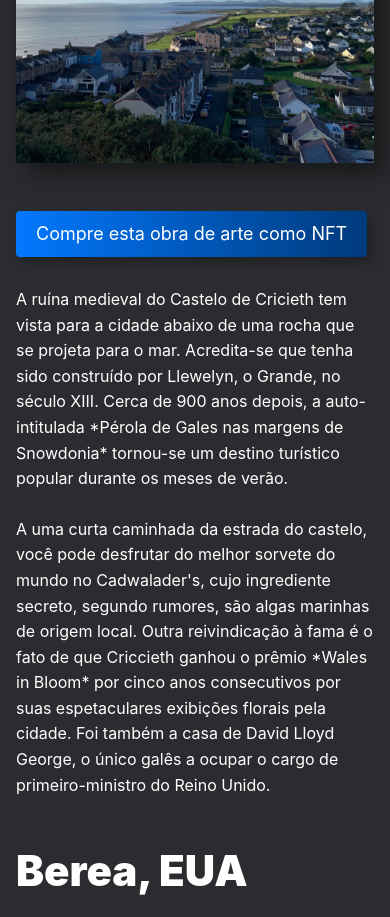
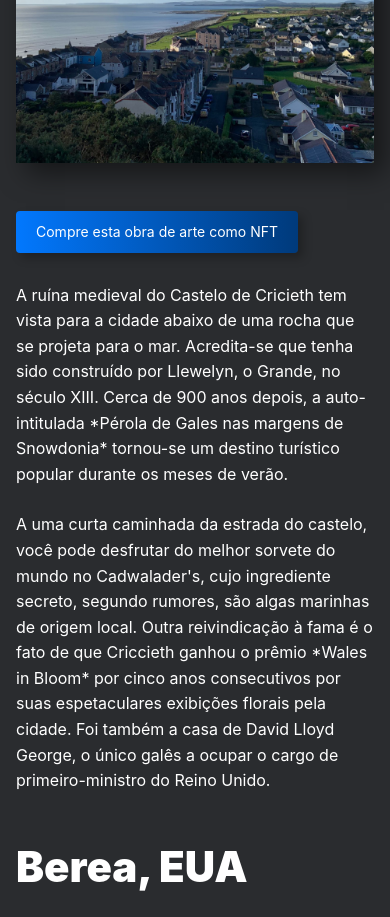
Before and after one commit to bastienroque/web_project_homeland, a plain HTML site: page index.html in a window 390 px wide. Shown: the part 4105-5022 px from the top of the page. Drawn offline with nearby package versions, Linux system fonts and the light colour scheme.

Commit message:
Correção responsividade na seção places

```diff
--- a/blocks/places.css
+++ b/blocks/places.css
@@ -70,7 +70,6 @@
 }
 
 .place__button {
-    width: max-content;
     font-size: 18px;
     text-decoration: none;
     background-image: linear-gradient(to right, #0278FE, #003A7B);
@@ -79,6 +78,7 @@
     border-radius: 4px;
     padding: 13px 20px;
     box-shadow: 5px 5px 10px rgba(0,0,0,.25);
+    align-self: flex-start;
 }
 
 .place__button:hover {
@@ -90,6 +90,10 @@
         margin-top: 88px;
         margin-left: 24px;
         margin-right: 24px;
+    }
+
+    .place {
+        column-gap: 28px;
     }
 
     .place__title {
@@ -115,4 +119,8 @@
     flex-direction: column;
     gap: 30px;
     }
+
+    .place__button {
+    font-size: 14px;
+    }
 }
```
